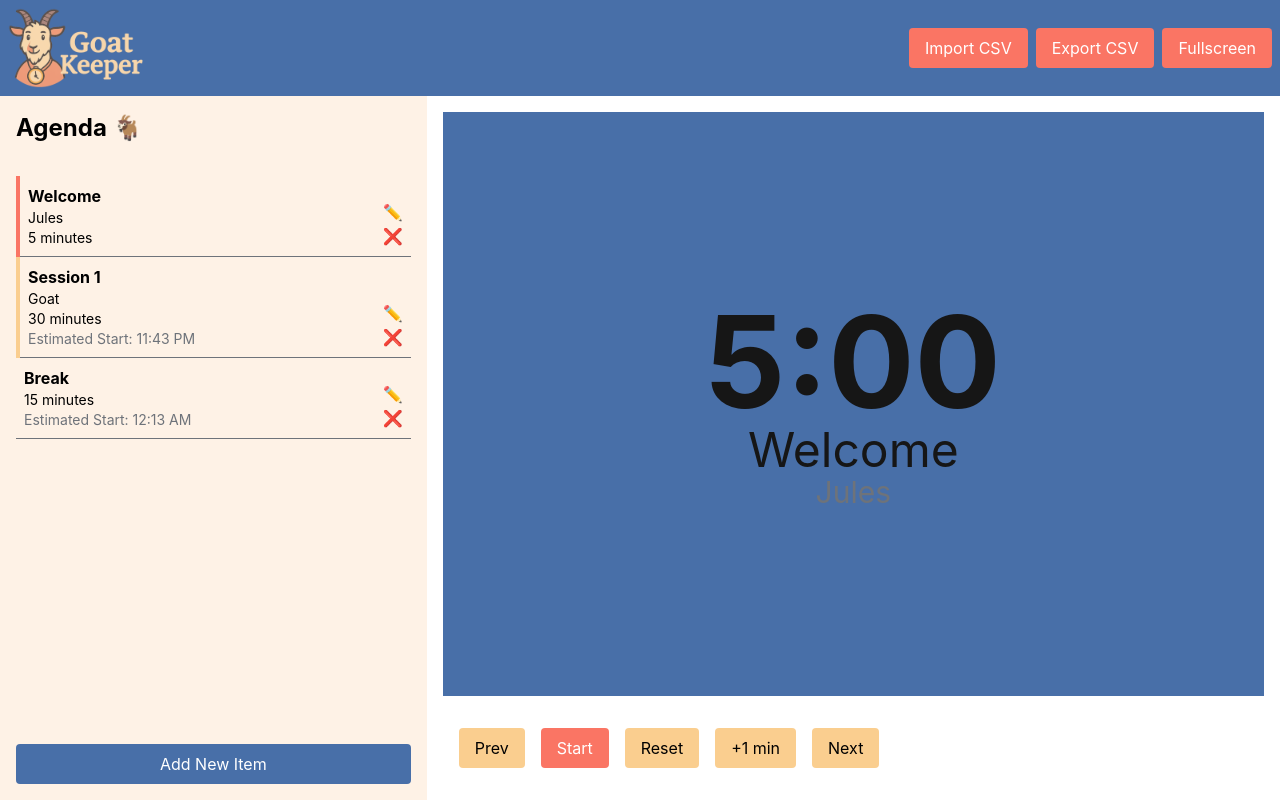
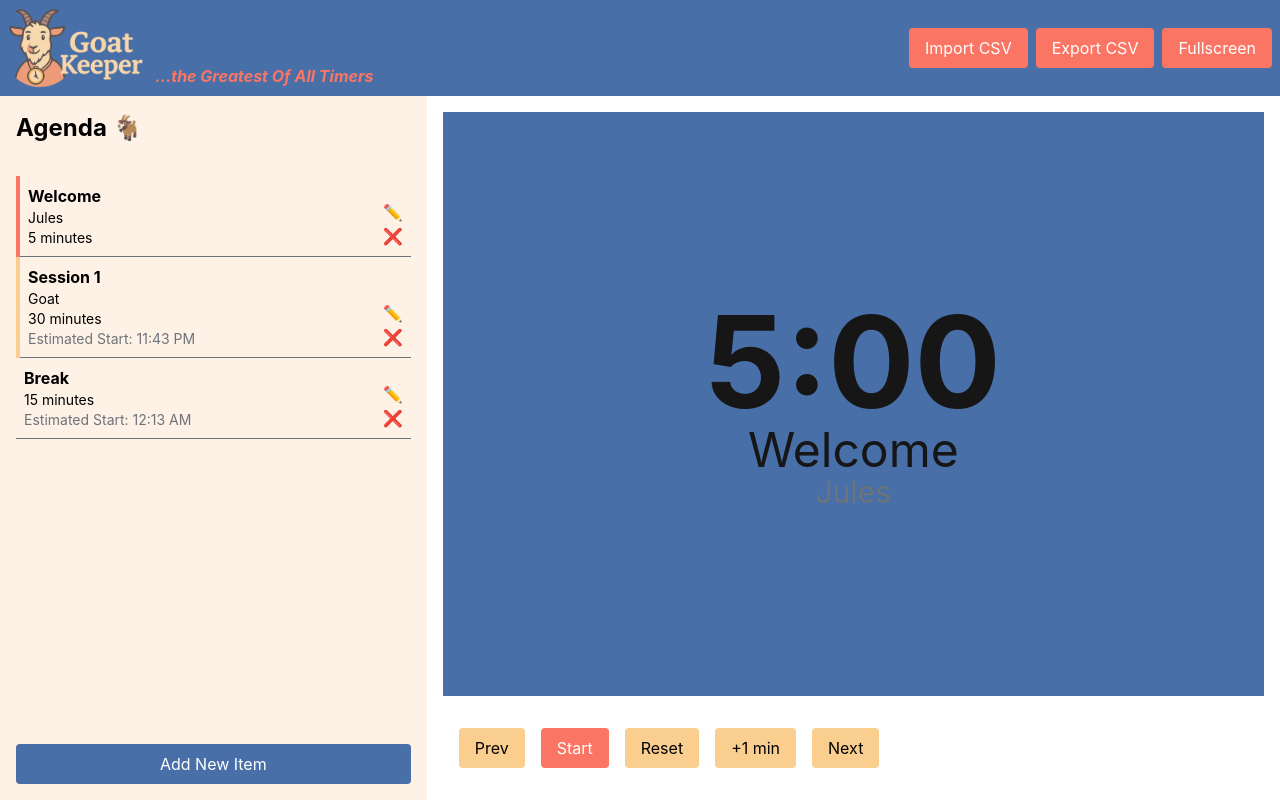
Before and after one commit to atroutt/goatkeeper, a React (Create React App) app: page / in a window 1280 px wide. Built offline with nearby package versions, Linux system fonts and the light colour scheme; the HTML template or start-up script is replaced by a standard one.

Commit message:
tagline update

```diff
--- a/src/components/Header.js
+++ b/src/components/Header.js
@@ -18,8 +18,9 @@ const Header = ({ setAgenda, agenda }) => {
 
   return (
     <header className="bg-primary text-white p-2 flex justify-between items-center">
-      <div className="flex items-center">
+      <div className="flex items-end">
         <img src="/GoatKeeper-Logo.png" alt="Logo" className="h-20 mr-0" />
+        <h1 className="text-l font-bold mb-0 pl-3 text-accent"><i>...the Greatest Of All Timers</i></h1>
       </div>
       <div>
         <label className="bg-accent px-4 py-2 rounded mr-2 cursor-pointer inline-block">
```
Also changed, not shown: public/screenshot.png, 1 other file (tests, documents, lock files or other folders).
